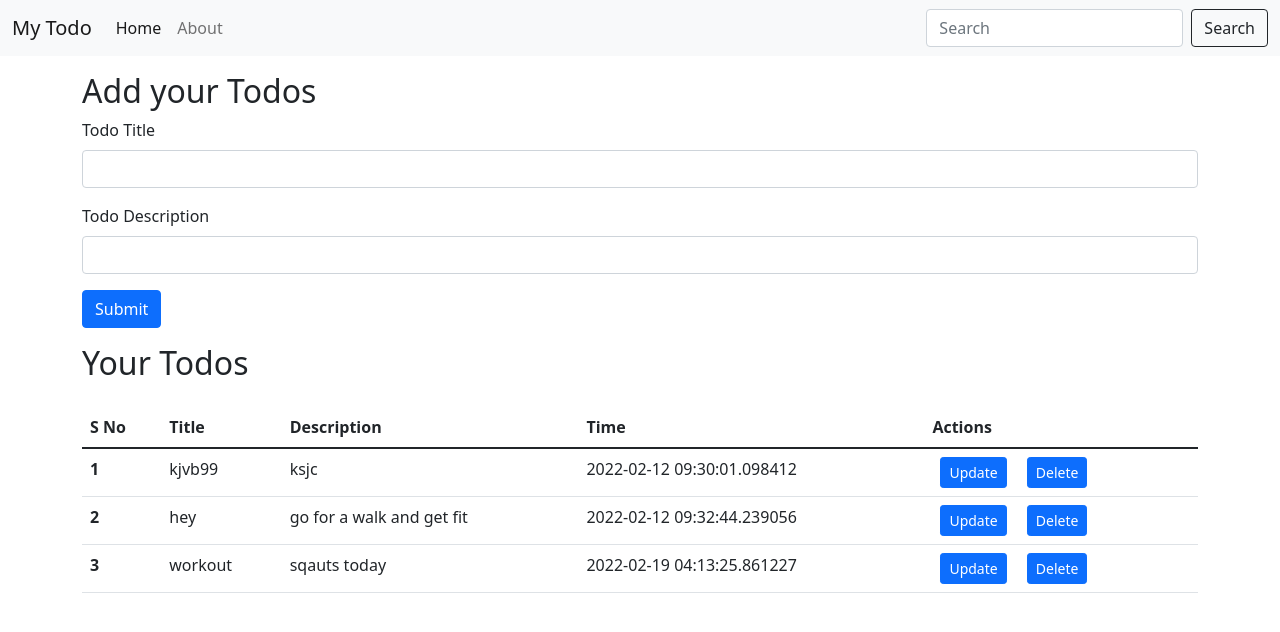
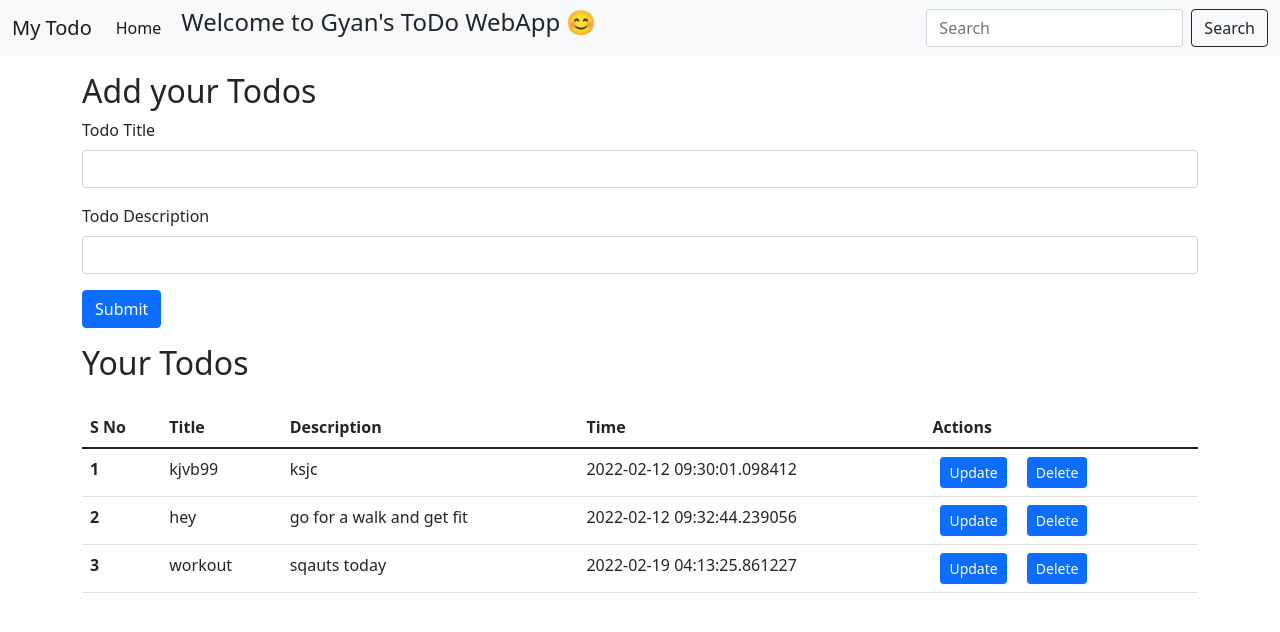
Before and after one commit to gyanprakashtiwari/Todo-app, a Flask app: page / in a window 1280 px wide. Shown: the top 632 px of the page. Run offline with Flask 2, Linux system fonts and the light colour scheme; data comes from the database, SQL or seed files in the repository; both versions use the stored data as it was after the commit.

Commit message:
welcome note added

```diff
--- a/templates/base.html
+++ b/templates/base.html
@@ -1,28 +1,39 @@
-<!doctype html>
+<!DOCTYPE html>
 <html lang="en">
-
   <head>
     <!-- Required meta tags -->
-    <meta charset="utf-8">
-    <meta name="viewport" content="width=device-width, initial-scale=1">
+    <meta charset="utf-8" />
+    <meta name="viewport" content="width=device-width, initial-scale=1" />
 
     <!-- Bootstrap CSS -->
-    <link href="https://cdn.jsdelivr.net/npm/bootstrap@5.1.3/dist/css/bootstrap.min.css" rel="stylesheet"
-        integrity="sha384-1BmE4kWBq78iYhFldvKuhfTAU6auU8tT94WrHftjDbrCEXSU1oBoqyl2QvZ6jIW3" crossorigin="anonymous">
-    <link rel="stylesheet" href="{{ url_for('static', filename='css/style.css') }}">
+    <link
+      href="https://cdn.jsdelivr.net/npm/bootstrap@5.1.3/dist/css/bootstrap.min.css"
+      rel="stylesheet"
+      integrity="sha384-1BmE4kWBq78iYhFldvKuhfTAU6auU8tT94WrHftjDbrCEXSU1oBoqyl2QvZ6jIW3"
+      crossorigin="anonymous"
+    />
+    <link
+      rel="stylesheet"
+      href="{{ url_for('static', filename='css/style.css') }}"
+    />
     <script src="{{ url_for('static', filename='js/test.js') }}"></script>
 
     <title>My Todo</title>
   </head>
 
   <body>
-
     <nav class="navbar navbar-expand-lg navbar-light bg-light">
       <div class="container-fluid">
         <a class="navbar-brand" href="/">My Todo</a>
-            <button class="navbar-toggler" type="button" data-bs-toggle="collapse"
-                data-bs-target="#navbarSupportedContent" aria-controls="navbarSupportedContent" aria-expanded="false"
-                aria-label="Toggle navigation">
+        <button
+          class="navbar-toggler"
+          type="button"
+          data-bs-toggle="collapse"
+          data-bs-target="#navbarSupportedContent"
+          aria-controls="navbarSupportedContent"
+          aria-expanded="false"
+          aria-label="Toggle navigation"
+        >
           <span class="navbar-toggler-icon"></span>
         </button>
         <div class="collapse navbar-collapse" id="navbarSupportedContent">
@@ -31,23 +42,24 @@
               <a class="nav-link active" aria-current="page" href="#">Home</a>
             </li>
             <li class="nav-item">
-                        <a class="nav-link" href="#">About</a>
+              <div class="container justify-content-center">
+                <h4>Welcome to Gyan's ToDo WebApp 😊</h4>
+              </div>
             </li>
-
-
           </ul>
           <form class="d-flex">
-                    <input class="form-control me-2" type="search" placeholder="Search" aria-label="Search">
+            <input
+              class="form-control me-2"
+              type="search"
+              placeholder="Search"
+              aria-label="Search"
+            />
             <button class="btn btn-outline-dark" type="submit">Search</button>
           </form>
         </div>
       </div>
     </nav>
 
-    {% block body%}
-
-    {% endblock body %}
-
+    {% block body%} {% endblock body %}
   </body>
-
 </html>
```
Also changed, not shown: todo.db. Lines whose indentation alone changed are shown as unchanged.
